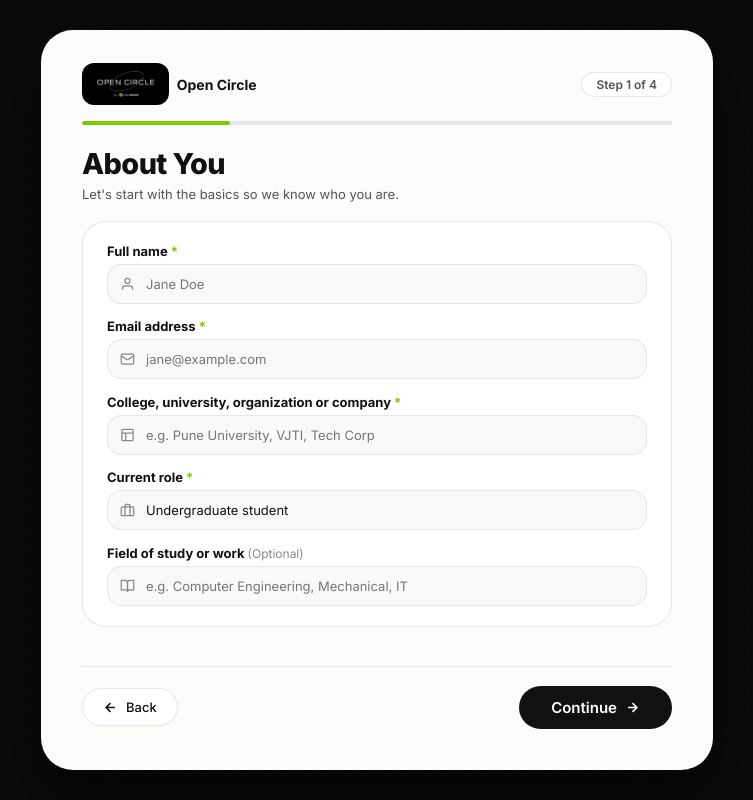
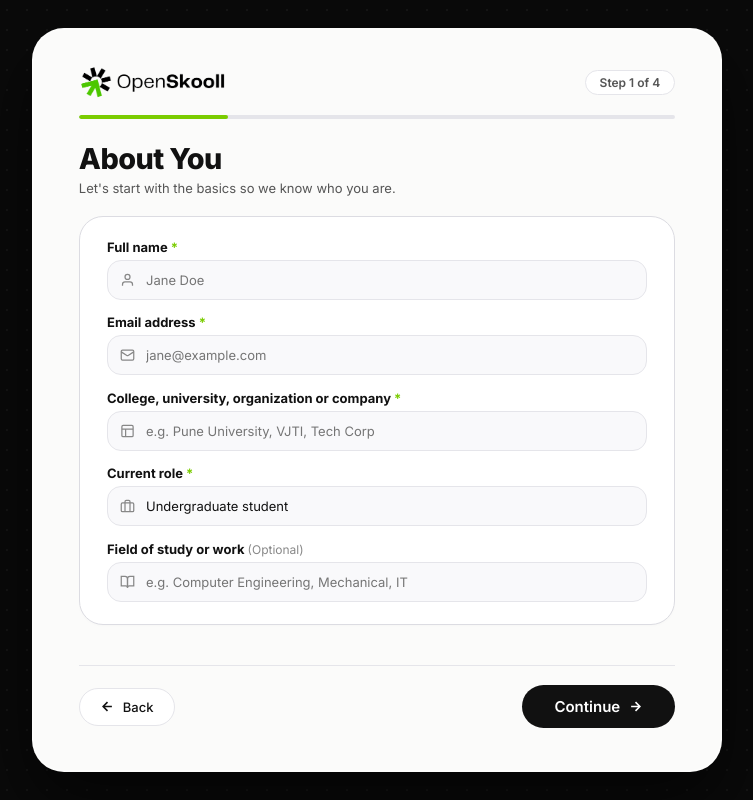
Before and after one commit to vfxkaotaku/Open-Circle-Survey, a plain HTML site: page index.html in a window 1280 px wide. Both pictures are taken after a click on the button "Start Survey". Shown: the whole page, without its empty margins (263-1016 px from the left). Drawn offline with Linux system fonts and the light colour scheme.

Commit message:
Use OpenSkool logo on form pages and increase side borders

```diff
--- a/index.html
+++ b/index.html
@@ -12,24 +12,18 @@
 :root{--ac:#7ACC00;--acd:#6eb700;--bk:#111;--bg:#0A0A0A;--cd:#FBFBFA;--inp:#F9F9FB;--br:#E5E5EA;--t1:#111;--t2:#555;--tm:#777;--wa:#25D366}
 body{font-family:'Inter',-apple-system,sans-serif;background:var(--bg);color:var(--t1);min-height:100vh;display:flex;align-items:center;justify-content:center;padding:1.5rem 1rem;position:relative;overflow-x:hidden}
 body::before{content:'';position:fixed;inset:0;background-image:radial-gradient(#555 1px,transparent 1px);background-size:20px 20px;opacity:.15;pointer-events:none;z-index:0}
-.card{width:100%;max-width:672px;background:var(--cd);border-radius:32px;box-shadow:0 30px 70px rgba(0,0,0,.6);border:1px solid rgba(255,255,255,.2);padding:2rem 2.5rem 2.5rem;position:relative;z-index:1;display:flex;flex-direction:column;min-height:640px}
+.card{width:100%;max-width:690px;background:var(--cd);border-radius:32px;box-shadow:0 30px 70px rgba(0,0,0,.6);border:2.5px solid rgba(255,255,255,.32);padding:2.2rem 2.8rem 2.6rem;position:relative;z-index:1;display:flex;flex-direction:column;min-height:640px}
 .pg{display:none;flex-direction:column;flex:1}.pg.on{display:flex}
 /* BADGE */
 .ph{display:flex;align-items:center;justify-content:space-between;margin-bottom:1.5rem;gap:10px}
 .badge{display:inline-flex;align-items:center;gap:8px;padding:6px 14px;border-radius:999px;background:rgba(122,204,0,.08);border:1px solid rgba(122,204,0,.26);font-size:12px;font-weight:600;color:#18181b;letter-spacing:-.01em}
 .bdot{width:7px;height:7px;border-radius:50%;background:#7ACC00;box-shadow:0 0 8px rgba(122,204,0,.85);flex-shrink:0}
 .tbadge{display:inline-flex;align-items:center;gap:6px;font-size:12px;font-weight:500;color:#52525b;background:#fff;border:1px solid var(--br);padding:6px 13px;border-radius:999px;box-shadow:0 1px 3px rgba(0,0,0,.03)}
-/* LOGO
-   =====================================================
-   TO SWAP LOGOS:
-   1. Put your logo file (PNG/JPG) in the same folder as this HTML.
-   2. Change src="open_circle_logo.jpg" to your filename.
-   3. For a second OpenSkool logo, duplicate the <img> tag.
-   ===================================================== */
+/* LOGO */
 .logo-lg{display:inline-flex;justify-content:center;align-items:center;padding:16px 36px;background:#000;border-radius:24px;box-shadow:0 8px 24px rgba(0,0,0,.35);min-width:220px}
 .logo-lg img{height:110px;max-height:130px;max-width:340px;width:auto;object-fit:contain;display:block}
-.logo-sm{display:inline-flex;justify-content:center;align-items:center;height:42px;padding:0 14px;background:#000;border-radius:12px}
-.logo-sm img{height:28px;width:auto;object-fit:contain;display:block}
+.nav-brand-logo{height:34px;width:auto;object-fit:contain;display:block;cursor:pointer;transition:transform .18s ease}
+.nav-brand-logo:hover{transform:scale(1.03)}
 /* WELCOME */
 .wb{flex:1;display:flex;flex-direction:column;align-items:center;justify-content:center;text-align:center;gap:1.4rem;padding:1rem 0;max-width:500px;margin:0 auto}
 .wb h1{font-size:clamp(1.7rem,5vw,2.2rem);font-weight:800;color:var(--t1);line-height:1.2;letter-spacing:-.02em}
@@ -51,7 +45,6 @@ body::before{content:'';position:fixed;inset:0;background-image:radial-gradient(
 /* FORM HEADER */
 .fh{display:flex;align-items:center;justify-content:space-between;margin-bottom:1rem}
 .lnav{display:flex;align-items:center;gap:8px;cursor:pointer}
-.lnav span{font-size:14px;font-weight:700;color:var(--t1)}
 .sc{font-size:12px;font-weight:600;color:#555;background:#fff;border:1px solid var(--br);padding:4px 14px;border-radius:999px}
 .pbt{width:100%;height:4px;background:var(--br);border-radius:99px;overflow:hidden;margin-bottom:1.4rem}
 .pbf{height:100%;background:var(--ac);border-radius:99px;transition:width .35s ease}
@@ -59,7 +52,7 @@ body::before{content:'';position:fixed;inset:0;background-image:radial-gradient(
 .st{margin-bottom:1.2rem}
 .st h2{font-size:clamp(1.4rem,4vw,1.8rem);font-weight:800;color:var(--t1);letter-spacing:-.02em;line-height:1.2;margin-bottom:4px}
 .st p{font-size:13px;color:var(--t2)}
-.fc{background:#fff;border:1px solid var(--br);border-radius:24px;padding:1.3rem 1.5rem;margin-bottom:1rem}
+.fc{background:#fff;border:1.5px solid #dcdce2;border-radius:24px;padding:1.4rem 1.7rem;margin-bottom:1.1rem;box-shadow:0 1px 3px rgba(0,0,0,.02)}
 /* FIELDS */
 .fld{margin-bottom:.9rem}.fld:last-child{margin-bottom:0}
 .fld label{display:block;font-size:13px;font-weight:700;color:var(--t1);margin-bottom:5px}
@@ -120,7 +113,7 @@ textarea.ta:focus{border-color:var(--bk)}
 .ea{display:none;align-items:center;gap:8px;background:#fef2f2;border:1px solid #fecaca;color:#dc2626;padding:11px 15px;border-radius:16px;font-size:13px;margin-bottom:.9rem}
 .ea.on{display:flex}
 .ss{flex:1;overflow-y:auto;display:flex;flex-direction:column}
-@media(max-width:560px){.card{padding:1.1rem 1rem 1.5rem;min-height:unset}.tg{grid-template-columns:1fr}.rg{grid-template-columns:1fr}.wb h1{font-size:1.55rem}.logo-lg{padding:12px 20px}.logo-lg img{height:80px}body{padding:.6rem .4rem}}
+@media(max-width:560px){.card{padding:1.3rem 1.2rem 1.6rem;border-width:2px;min-height:unset}.tg{grid-template-columns:1fr}.rg{grid-template-columns:1fr}.wb h1{font-size:1.55rem}.logo-lg{padding:12px 20px}.logo-lg img{height:80px}.nav-brand-logo{height:28px}body{padding:.6rem .4rem}}
 </style>
 </head>
 <body>
@@ -165,12 +158,8 @@ textarea.ta:focus{border-color:var(--bk)}
 <div class="pg" id="pf">
   <div>
     <div class="fh">
-      <div class="lnav" onclick="go(0)">
-        <!-- LOGO: compact header version -->
-        <div class="logo-sm">
-          <img src="open_circle_logo.png" alt="Open Circle" onerror="if(this.src.indexOf('png')!==-1){this.src='open_circle_logo.jpg'}else{this.outerHTML='<span style=color:#7ACC00;font-size:11px;font-weight:800>OC</span>'}"/>
-        </div>
-        <span>Open Circle</span>
+      <div class="lnav" onclick="go(0)" title="Back to welcome screen">
+        <img src="openskool_logo.png" alt="OpenSkool" class="nav-brand-logo" onerror="this.outerHTML='<span style=font-weight:800;font-size:16px;color:#111>OpenSkool</span>'"/>
       </div>
       <div class="sc" id="sc">Step 1 of 4</div>
     </div>
```
Also changed, not shown: open_circle_registration.html (+8 -19 lines), openskool_logo.png (added).
